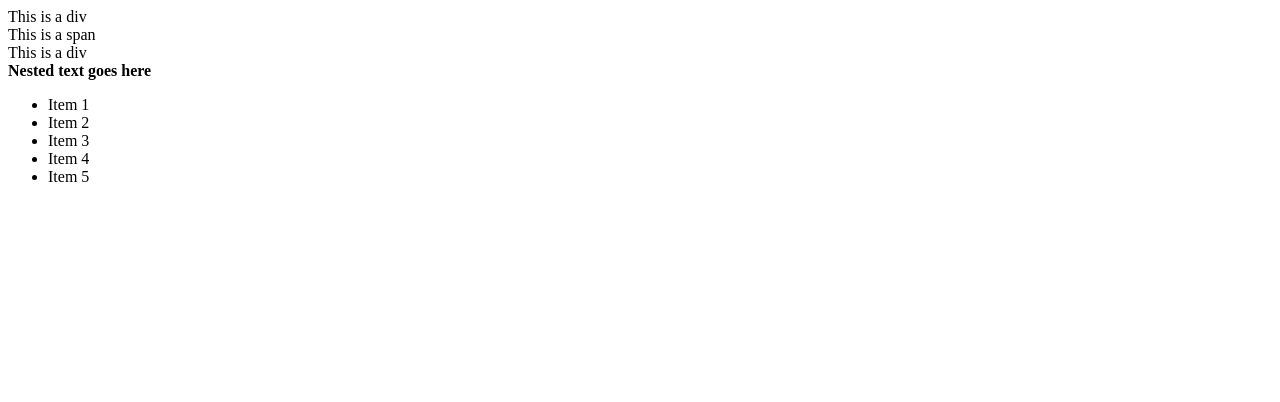
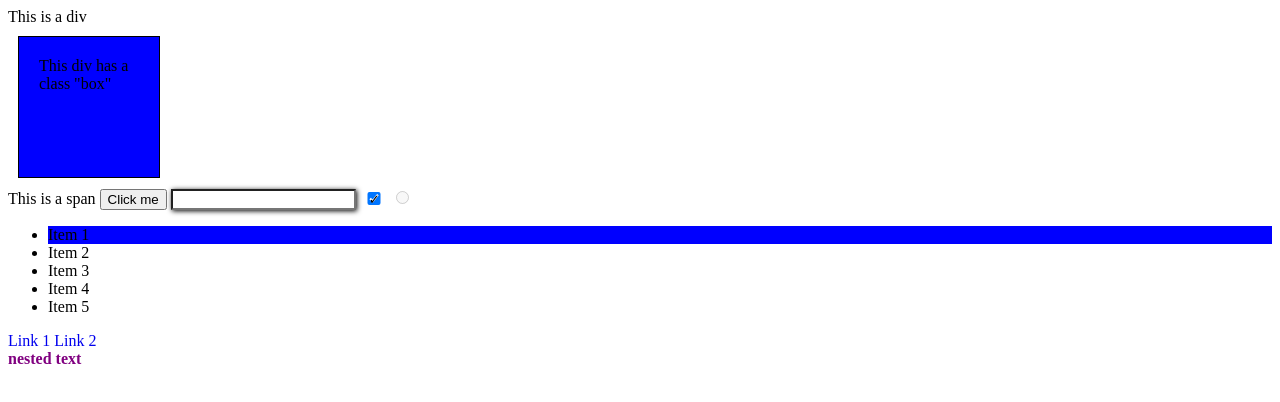
Before and after one commit to aangieie33/Hands-on-selectors, a plain HTML site: page index.html in a window 1280 px wide. Drawn offline with Linux system fonts and the light colour scheme.

Commit message:
index.html

```diff
--- a/index.html
+++ b/index.html
@@ -2,21 +2,79 @@
 <html>
 <head>
   <style>
-       /* Add CSS here */
-
-      /* Basic Selectors */
-      {
-
+    /* Add your CSS here */
+    div span b {
+        color: purple;
+      }
+      .box {
+        width: 100px;
+        height: 100px;
+        background-color: blue;
+        padding: 20px;
+        margin: 10px;
+        border: 1px solid black;
+      }
+      / Styling for bolding direct child li of ul /
+      ul > li {
+        font-weight: bold;
+      }
+      / Styling for general sibling of ul a /
+      ul ~ a {
+        color: green;
+      }
+      input[type="checkbox"]:checked {
+        background-color: yellow !important; / Using !important to ensure override /
+        -webkit-appearance: none; / Disables native styling /
+        appearance: none;
+        width: 20px; / Custom size /
+        height: 20px; / Custom size /
+      }
+      input[type="checkbox"]:checked:after {
+        content: "✓";
+        display: block;
+        color: black;
+        position: relative;
+        left: 5px; / Center the check mark /
+        top: -3px;
+      }
+      / Styling for focused input that applied red border 2px thick/
+      input:focus {
+        border: 2px solid red !important;
+      }
+      / Styling for disabled input that applieds grey background with white text */
+      input:disabled {
+        background-color: grey;
+        color: white;
+}
+      /* Styling for first child of li element that creates a blue background color */
+      li:first-child {
+        background-color: blue;
+      }
+      a {
+        text-decoration: none;
+      }
+      / Styling that underlines the last-of-type of a element /
+      a:last-of-type {
+        text-decoration: underline;
+      }
+      / Styling for all elements within li that are NOT the first-child /
+      li:not(:first-child) {
+        color: orange;
+      }
+      /* Styling for an element that if it is required with text then create a black shadow */
+      input[type="text"][required] {
+        box-shadow: 1px 1px 5px black;
       }
   </style>
 </head>
 <body>
   <div>This is a div</div>
+  <div class="box">This div has a class "box"</div>
   <span>This is a span</span>
-    <div>This is a div</div>
-      <span>
-        <b>Nested text goes here</b>
-      </span>
+  <button>Click me</button>
+  <input type="text" required>
+  <input type="checkbox" checked>
+  <input type="radio" disabled>
   <ul>
     <li>Item 1</li>
     <li>Item 2</li>
@@ -24,5 +82,12 @@
     <li>Item 4</li>
     <li>Item 5</li>
   </ul>
+  <a href="#">Link 1</a>
+  <a href="#">Link 2</a>
+  <div>
+    <span>
+      <b>nested text</b>
+    </span>
+  </div>
 </body>
 </html>
```
Lines whose indentation alone changed are shown as unchanged.
